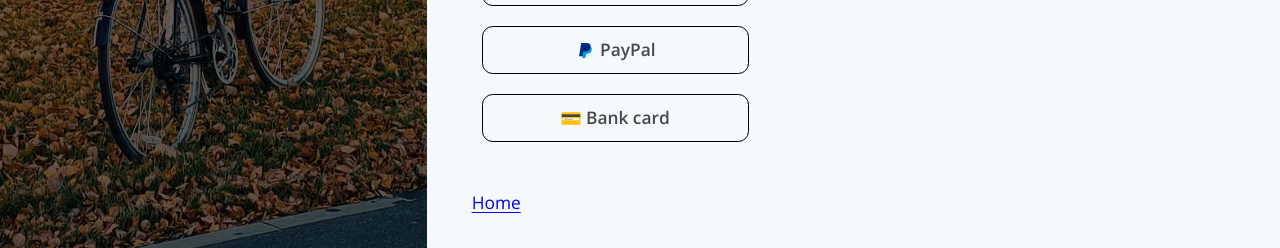
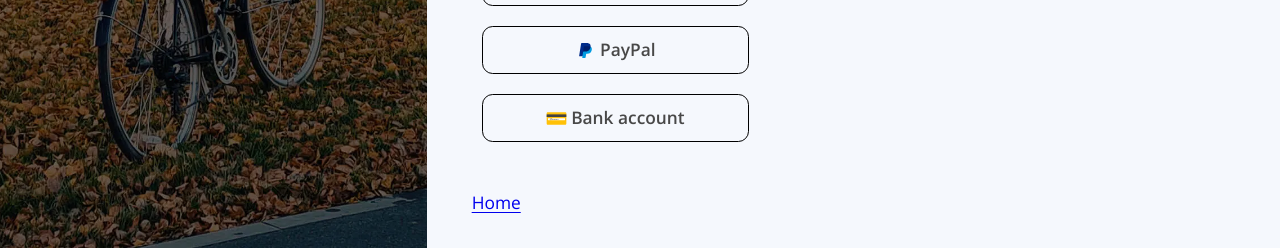
Before and after one commit to Radiokot/website, a Jekyll site: the page built from tip.html, in a window 1280 px wide. Shown: the part 652-900 px from the top of the page. Built offline with Jekyll 4.4.1, drawn with Linux system fonts in a browser that asks for light colours; part of the change alters nothing that is shown.

```diff
--- a/tip.html
+++ b/tip.html
@@ -160,34 +160,33 @@ permalink: /tip
                 <a class="button collapsible-opener" href="#">
                     {% include emoji.html name = 'paypal' actual = '' %} PayPal</a>
                 <div class="collapsible-content">
-                    <p>Visit my
-                        <a href="https://www.paypal.com/donate/?hosted_button_id=7YTQSWN7FNN6L&locale.x=en_US"
-                            target="_blank" rel="noreferrer noopener">
-                            PayPal donation page</a>.
-                    </p>
-                    <p>If the page doesn't work, please, make a direct USD or EUR transfer to my
-                        account:
+                    <p>
+                        Please, make a direct USD or EUR transfer to my account:
                         <b>spirit111@ukr.net</b>
                     </p>
                 </div>
             </div>
             <div class="collapsible">
                 <a class="button collapsible-opener" href="#">
-                    {% include emoji.html name = 'card' actual = '💳' %} Bank card</a>
+                    {% include emoji.html name = 'card' actual = '💳' %} Bank account</a>
                 <div class="collapsible-content">
                     <p>You can make an anomymous transfer to my account using your debit or credit
                         card. The payment is processed by
                         <b>monobank</b>, a PCI-DSS compliant Ukrainian bank.
                     </p>
-                    <p>100 UAH ≈ $2.50</p>
-                    <a href="https://send.monobank.ua/9SiN1C8iaR" target="_blank"
-                        rel="noreferrer noopener">
-                        Go to the transfer form</a>
-                    <br><br>
-                    <p>Alternatively, you could try making a donation with your card on my
-                        <a href="https://www.paypal.com/donate/?hosted_button_id=7YTQSWN7FNN6L&locale.x=en_US"
-                            target="_blank" rel="noreferrer noopener">
-                            PayPal page</a>.
+                    <p>
+                        <a href="https://send.monobank.ua/9SiN1C8iaR" target="_blank"
+                            rel="noreferrer noopener">
+                            Go to the transfer form</a>
+                        <br>
+                        <small>100 UAH ≈ $2.50</small>
+                    </p>
+                    <p>If cheap SEPA transfers are available to you, you can send me one.</p>
+                    <p>
+                        <b>IBAN: </b>GB83CLJU00997180081920<br>
+                        <b>BIC: </b>CLJUGB21<br>
+                        <b>Beneficiary: </b>KORETSKYI OLEH<br>
+                        <b>Subject: </b>DONATION<br>
                     </p>
                 </div>
             </div>
```
